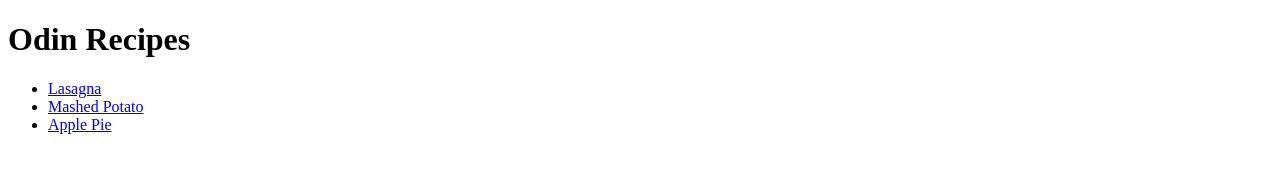
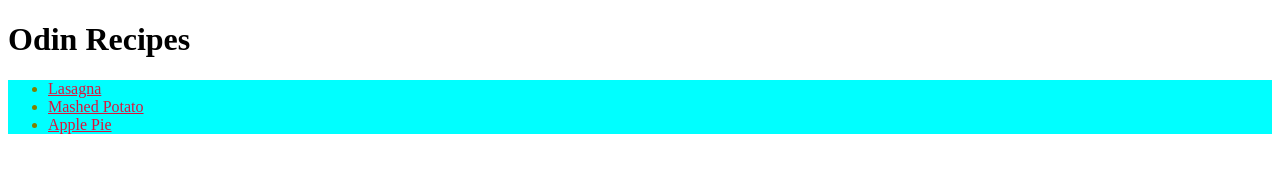
Before and after one commit to H0331n/odin-recipes, a plain HTML site: page index.html in a window 1280 px wide. Drawn offline with Linux system fonts and the light colour scheme.

Commit message:
Added css and some random style to main page

```diff
--- a/index.html
+++ b/index.html
@@ -3,13 +3,14 @@
 <head>
     <meta charset="UTF-8">
     <title>Odin Recipes</title>
+    <link rel="stylesheet" href="style.css">
 </head>
 <body>
     <h1>Odin Recipes</h1>
-    <ul>
-        <li><a href="recipes/lasagna.html">Lasagna</a></li>
-        <li><a href="recipes/mash-potato.html">Mashed Potato</a></li>
-        <li><a href="recipes/apple-pie.html">Apple Pie</a></li>
+    <ul class="container">
+        <li class="item"><a href="recipes/lasagna.html">Lasagna</a></li>
+        <li class="item"><a href="recipes/mash-potato.html">Mashed Potato</a></li>
+        <li class="item"><a href="recipes/apple-pie.html">Apple Pie</a></li>
     </ul>
 
 </body>
--- /dev/null
+++ b/style.css
@@ -0,0 +1,11 @@
+.container {
+    background-color: aqua;
+}
+
+.item {
+    color:olive;
+}
+
+a {
+    color: crimson;
+}
```
